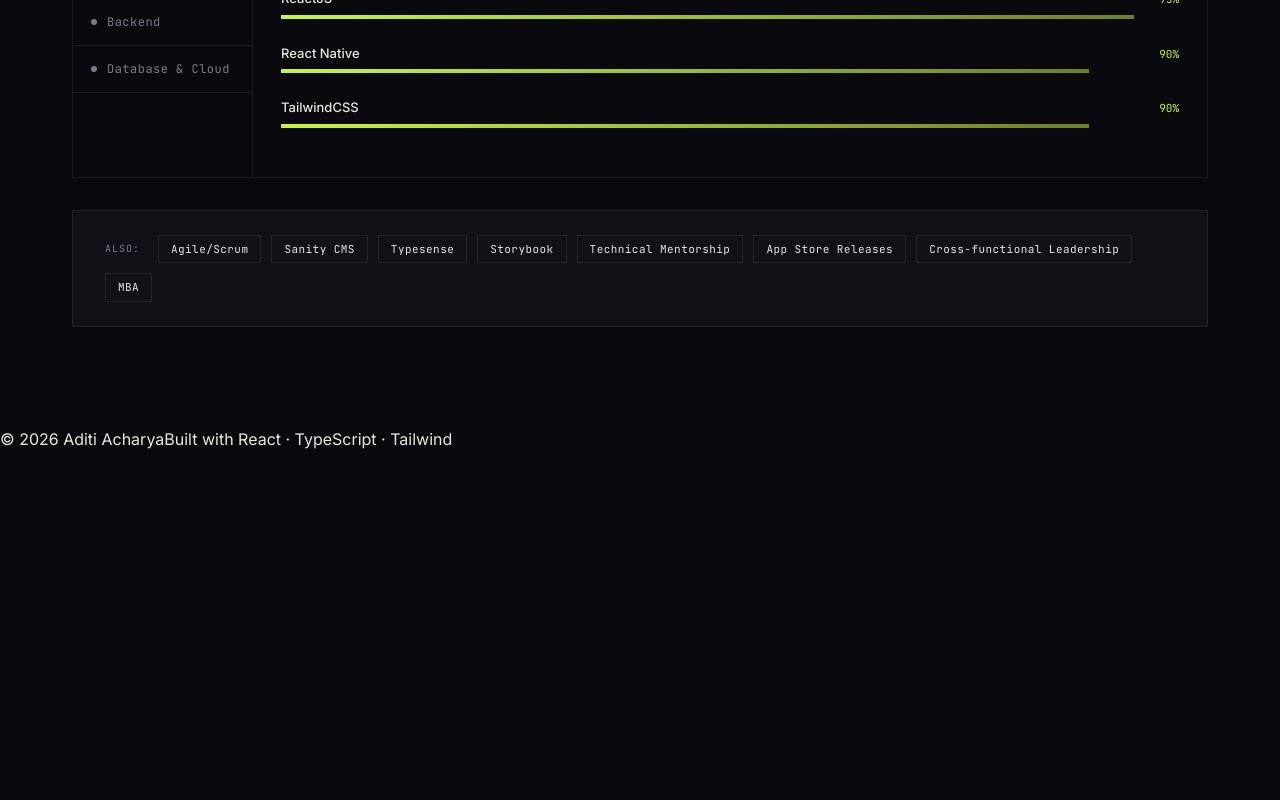
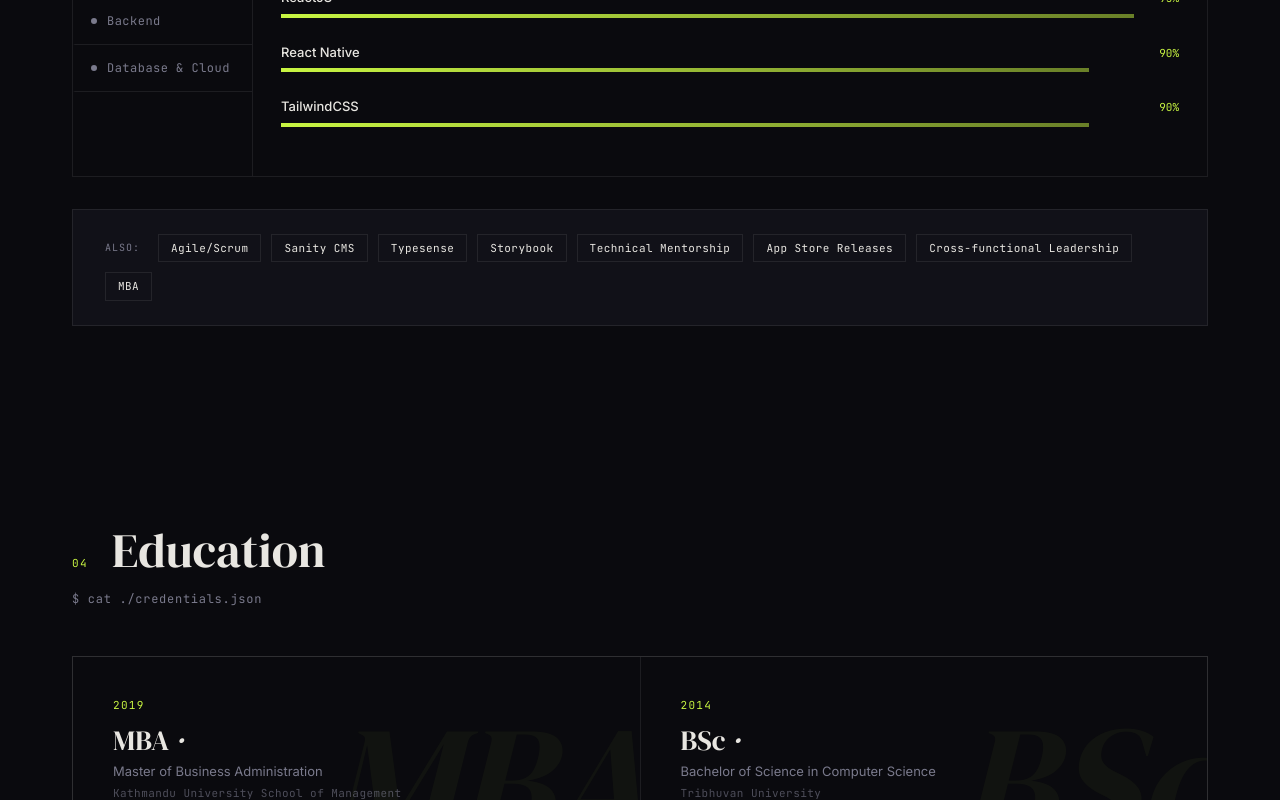
Before and after one commit to coder10101/portfolio-aditi, a React (Vite) app: page / in a window 1280 px wide. Shown: the part 2000-2800 px from the top of the page. Before the commit the page ends 2451 px from the top, so only its background shows below. Built offline with nearby package versions, Linux system fonts and the light colour scheme.

Commit message:
feat: added education section

```diff
--- a/src/App.tsx
+++ b/src/App.tsx
@@ -4,6 +4,7 @@ import { Nav } from "./components/Nav";
 import { About } from "./components/About/About";
 import { Experience } from "./components/Experience/Experience";
 import { Skills } from "./components/Skills/Skills";
+import { Education } from "./components/Education/Education";
 
 export default function App() {
   const [booted, setBooted] = useState(false);
@@ -24,6 +25,7 @@ export default function App() {
           <About />
           <Experience />
           <Skills />
+          <Education />
           <footer>
             <span>© 2026 Aditi Acharya</span>
             <span>Built with React · TypeScript · Tailwind</span>
--- /dev/null
+++ b/src/assets/styles/education.css
@@ -0,0 +1,189 @@
+.education-section {
+  padding: 100px 2rem;
+  max-width: 1200px;
+  margin: 0 auto;
+}
+
+.education-git-command {
+  font-family: "JetBrains Mono", monospace;
+  font-size: 12px;
+  color: var(--muted-foreground);
+  margin: 1rem 0 3rem;
+  letter-spacing: 0.06em;
+}
+
+/* Degree grid */
+.edu-grid {
+  display: grid;
+  grid-template-columns: 1fr 1fr;
+  gap: 1px;
+  background: var(--border);
+  border: 1px solid var(--border);
+  margin-bottom: 3rem;
+}
+
+.edu-card {
+  background: var(--background);
+  padding: 2.5rem;
+  position: relative;
+  overflow: hidden;
+  transition: background 0.2s;
+}
+
+.edu-card:hover {
+  background: var(--card);
+}
+
+.edu-card__watermark {
+  position: absolute;
+  top: 50%;
+  right: -10px;
+  transform: translateY(-50%);
+  font-family: "DM Serif Display", serif;
+  font-size: 10rem;
+  font-style: italic;
+  color: rgba(200, 245, 66, 0.04);
+  line-height: 1;
+  user-select: none;
+  pointer-events: none;
+}
+
+.edu-card__body {
+  position: relative;
+  z-index: 1;
+}
+
+.edu-card__year {
+  font-family: "JetBrains Mono", monospace;
+  font-size: 11px;
+  letter-spacing: 0.12em;
+  color: var(--primary);
+  margin-bottom: 0.75rem;
+}
+
+.edu-card__abbr {
+  font-family: "DM Serif Display", serif;
+  font-size: 1.75rem;
+  color: var(--foreground);
+  margin: 0 0 6px;
+  line-height: 1.1;
+}
+
+.edu-card__abbr span {
+  font-style: italic;
+}
+
+.edu-card__full {
+  font-family: "Inter", sans-serif;
+  font-size: 13px;
+  color: var(--muted-foreground);
+  margin: 0 0 4px;
+  font-weight: 400;
+}
+
+.edu-card__institution {
+  font-family: "JetBrains Mono", monospace;
+  font-size: 11px;
+  color: var(--muted-foreground);
+  margin: 0 0 1.25rem;
+  letter-spacing: 0.04em;
+  opacity: 0.6;
+}
+
+.edu-card__note {
+  font-family: "Inter", sans-serif;
+  font-size: 13px;
+  line-height: 1.65;
+  color: var(--muted-foreground);
+  margin: 0;
+  font-weight: 300;
+  max-width: 320px;
+}
+
+/* Awards table */
+.awards-table {
+  border: 1px solid var(--border);
+}
+
+.awards-table__header {
+  font-family: "JetBrains Mono", monospace;
+  font-size: 11px;
+  letter-spacing: 0.1em;
+  color: var(--muted-foreground);
+  padding: 12px 20px;
+  border-bottom: 1px solid var(--border);
+  background: var(--card);
+  display: flex;
+  gap: 12px;
+  align-items: center;
+}
+
+.awards-table__header span {
+  color: var(--primary);
+}
+
+.award-row {
+  display: grid;
+  grid-template-columns: 220px 1fr;
+  transition: background 0.15s;
+}
+
+.award-row:not(:last-child) {
+  border-bottom: 1px solid var(--border);
+}
+
+.award-row:hover {
+  background: var(--card);
+}
+
+.award-row__left {
+  padding: 1.5rem 2rem;
+  border-right: 1px solid var(--border);
+}
+
+.award-row__org {
+  font-family: "JetBrains Mono", monospace;
+  font-size: 10px;
+  letter-spacing: 0.1em;
+  color: var(--primary);
+  margin-bottom: 4px;
+}
+
+.award-row__role {
+  font-family: "Inter", sans-serif;
+  font-size: 13px;
+  font-weight: 500;
+  color: var(--foreground);
+  line-height: 1.4;
+}
+
+.award-row__right {
+  padding: 1.5rem 2rem;
+  display: flex;
+  align-items: center;
+}
+
+.award-row__desc {
+  font-family: "Inter", sans-serif;
+  font-size: 13px;
+  line-height: 1.65;
+  color: var(--muted-foreground);
+  margin: 0;
+  font-weight: 300;
+}
+
+/* Responsive */
+@media (max-width: 768px) {
+  .edu-grid {
+    grid-template-columns: 1fr;
+  }
+
+  .award-row {
+    grid-template-columns: 1fr;
+  }
+
+  .award-row__left {
+    border-right: none;
+    border-bottom: 1px solid var(--border);
+  }
+}
--- a/src/assets/styles/experience.css
+++ b/src/assets/styles/experience.css
@@ -1,6 +1,5 @@
 .experience-section {
   background: var(--card);
-  border-top: 1px solid var(--border);
 }
 
 .experience-body {
--- /dev/null
+++ b/src/components/Education/Education.tsx
@@ -0,0 +1,50 @@
+import "../../assets/styles/education.css";
+import { AWARDS, DEGREES } from "../../consts";
+import { SectionLabel } from "../SectionLabel";
+
+export function Education() {
+  return (
+    <section className="education-section" id="education">
+      <SectionLabel index="04" title="Education" />
+
+      <p className="education-git-command">$ cat ./credentials.json</p>
+
+      {/* Degree cards */}
+      <div className="edu-grid">
+        {DEGREES.map((ed) => (
+          <div key={ed.abbr} className="edu-card">
+            <div className="edu-card__watermark">{ed.abbr}</div>
+            <div className="edu-card__body">
+              <div className="edu-card__year">{ed.year}</div>
+              <h3 className="edu-card__abbr">
+                {ed.abbr}
+                <span> ·</span>
+              </h3>
+              <p className="edu-card__full">{ed.full}</p>
+              <p className="edu-card__institution">{ed.institution}</p>
+              <p className="edu-card__note">{ed.note}</p>
+            </div>
+          </div>
+        ))}
+      </div>
+
+      {/* Awards table */}
+      <div className="awards-table">
+        <div className="awards-table__header">
+          <span>$</span> cat ./awards.md
+        </div>
+        {AWARDS.map((award, i) => (
+          <div key={i} className="award-row">
+            <div className="award-row__left">
+              <div className="award-row__org">{award.org.toUpperCase()}</div>
+              <div className="award-row__role">{award.role}</div>
+            </div>
+            <div className="award-row__right">
+              <p className="award-row__desc">{award.desc}</p>
+            </div>
+          </div>
+        ))}
+      </div>
+    </section>
+  );
+}
--- a/src/consts.ts
+++ b/src/consts.ts
@@ -216,3 +216,38 @@ export const ADDITIONALTAGS = [
   "Cross-functional Leadership",
   "MBA",
 ];
+
+export const DEGREES = [
+  {
+    abbr: "MBA",
+    full: "Master of Business Administration",
+    institution: "Kathmandu University School of Management",
+    year: "2019",
+    note: "Combines strategic business thinking with technical leadership.",
+  },
+  {
+    abbr: "BSc",
+    full: "Bachelor of Science in Computer Science",
+    institution: "Tribhuvan University",
+    year: "2014",
+    note: "Algorithms, data structures, systems programming, software engineering.",
+  },
+];
+
+export const AWARDS = [
+  {
+    role: "Tribe Captain · Frontend",
+    org: "Gurzu Inc.",
+    desc: "Led frontend tribe in defining company-wide coding standards; drove measurable team growth initiatives.",
+  },
+  {
+    role: "Bootcamp Mentor",
+    org: "Gurzu Inc.",
+    desc: "1-on-1 frontend mentorship for bootcamp candidates and junior devs — accelerated onboarding and skill development.",
+  },
+  {
+    role: "Microsoft Student Partner",
+    org: "Microsoft",
+    desc: "Represented the university in Microsoft's developer community; participated in technical and leadership workshops.",
+  },
+];
```
